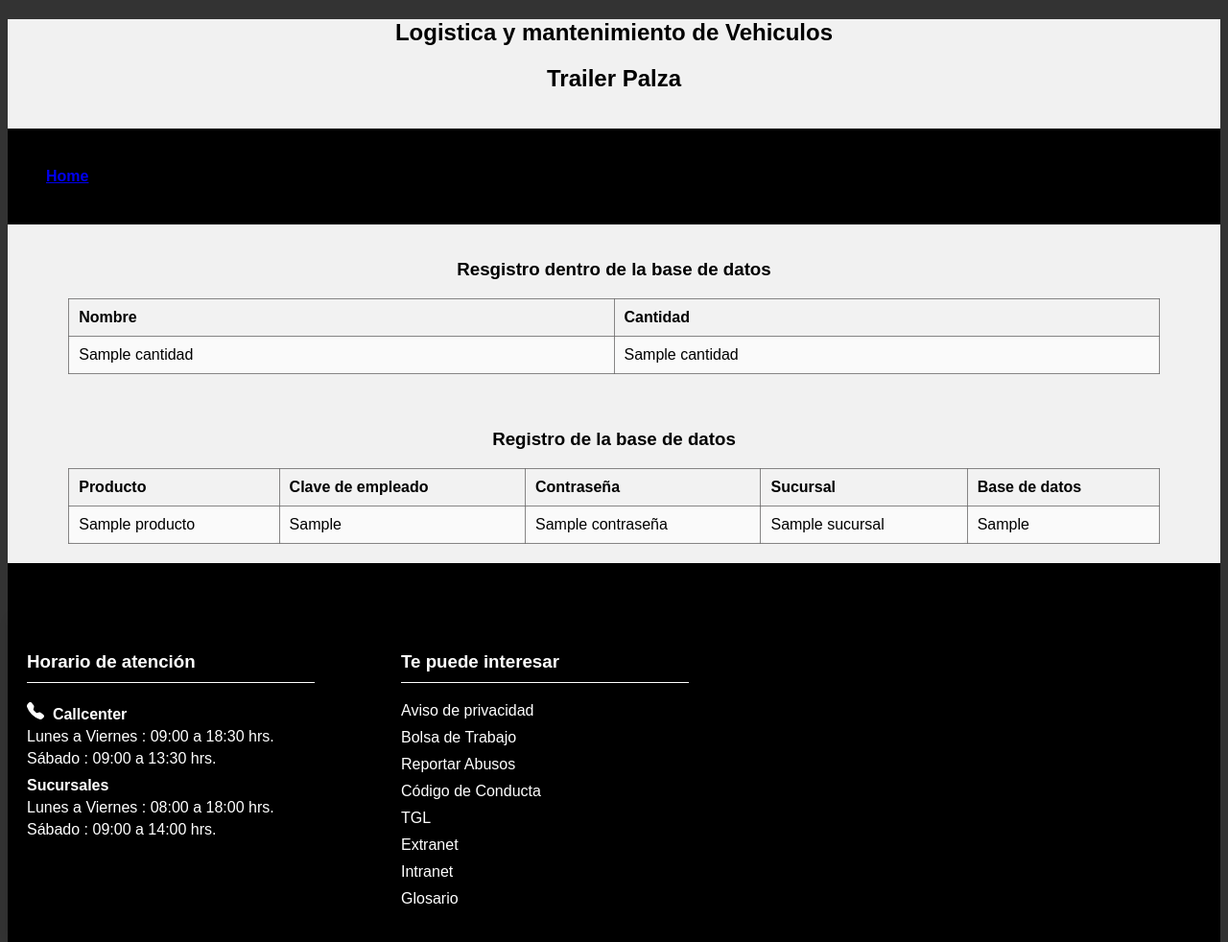
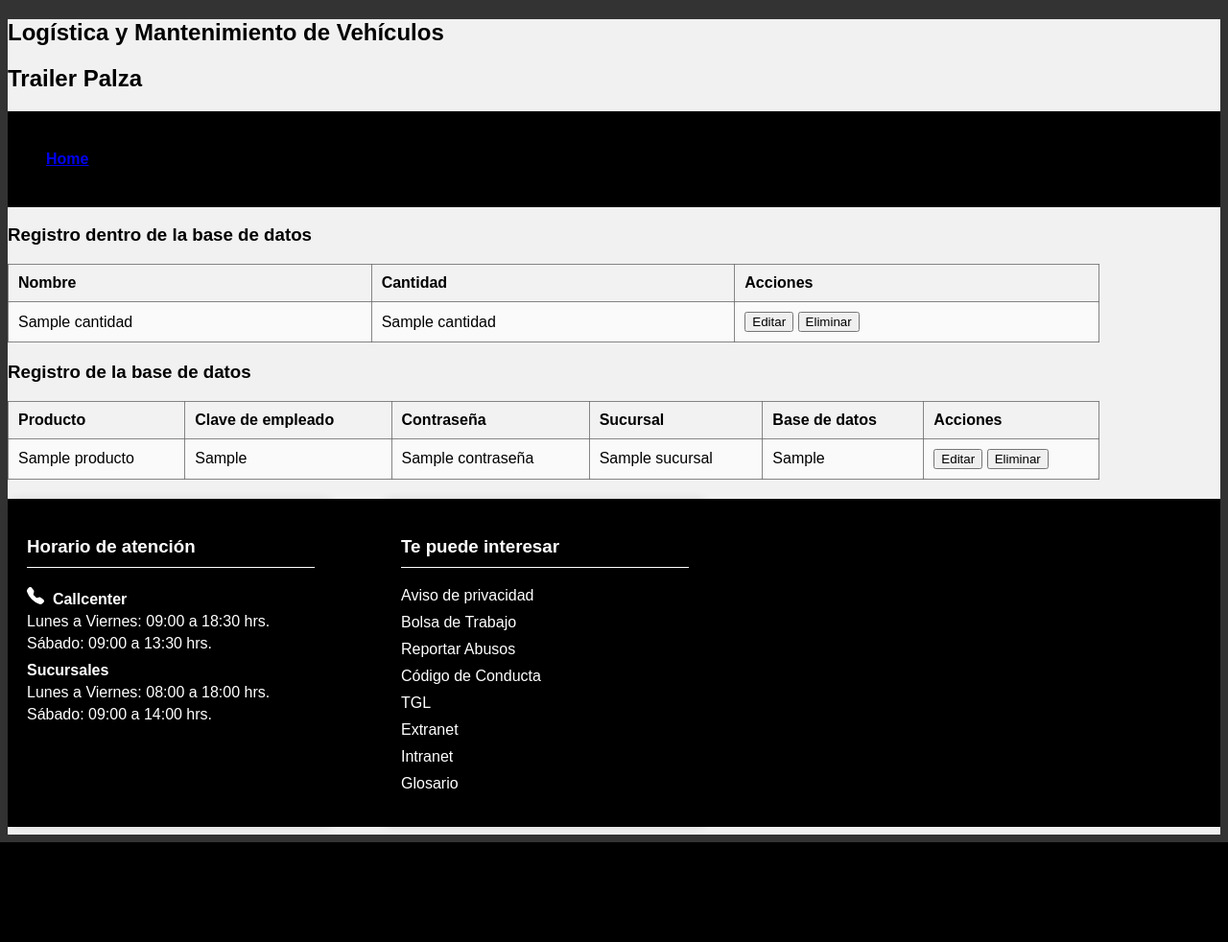
Before and after one commit to emir12344949494/Html, a Flask app: page /interior in a window 1280 px wide. Shown: the whole page at 96% size. After the commit the page ends 878 px from the top, so only its background shows below. Run offline with Flask 2, Linux system fonts and the light colour scheme; a database or web service that is not in the repository returns one stand-in record (values such as "Sample title"); some libraries are stand-ins or nearby versions.

Commit message:
se añadio una libreria

```diff
--- a/app.py
+++ b/app.py
@@ -1,18 +1,18 @@
 from flask import Flask, render_template, request, redirect, url_for
-from pymongo import MongoClient
+from flask_pymongo import PyMongo
 from bson.objectid import ObjectId
 
-app = Flask(__name__, static_folder="static")
+app = Flask(__name__)
 
 # MongoDB configuration
-def get_db():
-    client = MongoClient('mongodb+srv://22300040:Delta1500@dayrongc.b4fakiy.mongodb.net/')
-    db = client["BD1"]
-    return db
+app.config["MONGO_URI"] = "mongodb+srv://22300040:Delta1500@dayrongc.b4fakiy.mongodb.net/BD1"
+mongo = PyMongo(app)
 
 @app.route('/')
-def principal():
-    return render_template('principal.html')
+def index():
+    inventario = mongo.db.cantidad.find()
+    registros = mongo.db.registro.find()
+    return render_template('index.html', inventario=inventario, registros=registros)
 
 @app.route('/buscar')
 def buscar():
@@ -52,8 +52,7 @@ def vista():
 
 @app.route('/data')
 def data():
-    db = get_db()
-    inventario = list(db.cantidad.find())
+    inventario = list(mongo.db.cantidad.find())
     return render_template('data.html', inventario=inventario)
 
 @app.route('/add_item', methods=['GET', 'POST'])
@@ -61,15 +60,13 @@ def add_item():
     if request.method == 'POST':
         nombre = request.form['nombre']
         cantidad = request.form['cantidad']
-        db = get_db()
-        db.cantidad.insert_one({'nombre': nombre, 'cantidad': cantidad})
+        mongo.db.cantidad.insert_one({'nombre': nombre, 'cantidad': cantidad})
         return redirect(url_for('data'))
     return render_template('add_item.html')
 
 @app.route('/delete_item/<item_id>')
 def delete_item(item_id):
-    db = get_db()
-    db.cantidad.delete_one({'_id': ObjectId(item_id)})
+    mongo.db.cantidad.delete_one({'_id': ObjectId(item_id)})
     return redirect(url_for('data'))
 
 @app.route('/register', methods=['GET', 'POST'])
@@ -80,8 +77,7 @@ def register():
         contraseña = request.form['password']
         sucursal = request.form['sucursal']
         base_datos = request.form['data']
-        db = get_db()
-        db.registro.insert_one({
+        mongo.db.registro.insert_one({
             'producto': producto,
             'clave_empleado': clave_empleado,
             'contraseña': contraseña,
@@ -93,14 +89,50 @@ def register():
 
 @app.route('/interior')
 def visualize_data():
-    db = get_db()
-    inventario = list(db.cantidad.find())
-    registros = list(db.registro.find())
+    inventario = list(mongo.db.cantidad.find())
+    registros = list(mongo.db.registro.find())
     return render_template('interior.html', inventario=inventario, registros=registros)
+
+@app.route('/editar_inventario/<id>', methods=['GET'])
+def editar_inventario(id):
+    item = mongo.db.cantidad.find_one({'_id': ObjectId(id)})
+    return render_template('editar_inventario.html', item=item)
+
+@app.route('/eliminar_inventario/<id>', methods=['POST'])
+def eliminar_inventario(id):
+    mongo.db.cantidad.delete_one({'_id': ObjectId(id)})
+    return redirect(url_for('index'))
+
+@app.route('/editar_registro/<id>', methods=['GET'])
+def editar_registro(id):
+    reg = mongo.db.registro.find_one({'_id': ObjectId(id)})
+    return render_template('editar_registro.html', reg=reg)
+
+@app.route('/eliminar_registro/<id>', methods=['POST'])
+def eliminar_registro(id):
+    mongo.db.registro.delete_one({'_id': ObjectId(id)})
+    return redirect(url_for('index'))
+
+@app.route('/anadir_registro', methods=['POST'])
+def anadir_registro():
+    producto = request.form.get('producto')
+    clave_empleado = request.form.get('clave_empleado')
+    contraseña = request.form.get('contraseña')
+    sucursal = request.form.get('sucursal')
+    base_datos = request.form.get('base_datos')
+
+    mongo.db.registro.insert_one({
+        'producto': producto,
+        'clave_empleado': clave_empleado,
+        'contraseña': contraseña,
+        'sucursal': sucursal,
+        'base_datos': base_datos
+    })
+
+    return redirect(url_for('index'))
 
 if __name__ == '__main__':
     app.run(debug=True)
-
 
 
 
--- a/templates/interior.html
+++ b/templates/interior.html
@@ -1,15 +1,15 @@
 <!DOCTYPE html>
 <html>
 <head>
-    <title>Vizualizacion</title>
+    <title>Visualización</title>
     <link rel="stylesheet" type="text/css" href="{{ url_for('static', filename='css/styles.css') }}">
-    <link class="ops" rel="icon" href="{{ url_for('static', filename='css/database.svg') }}" type="image/svg+xml">
+    <link rel="icon" href="{{ url_for('static', filename='css/database.svg') }}" type="image/svg+xml">
 </head>
 <body>
-  <section  class="delta">
-    <h1 class="home"><center>Logistica y mantenimiento de Vehiculos</h1>
-        <h1 class="home"><center>Trailer Palza</h1>
-            <br>
+    <section class="delta">
+        <h1 class="home">Logística y Mantenimiento de Vehículos</h1>
+        <h1 class="home">Trailer Palza</h1>
+
         <section class="perro">
             <nav>
                 <ul>
@@ -17,23 +17,32 @@
                 </ul>
             </nav>
         </section>
-    <center><section  class="container">
-    <br>
-    <h1><center>Resgistro dentro de la base de datos</center></h1>
+
+        <section class="container">
+            <h1 class="center">Registro dentro de la base de datos</h1>
             <table border="1">
                 <tr>
                     <th>Nombre</th>
                     <th>Cantidad</th>
+                    <th>Acciones</th>
                 </tr>
                 {% for item in inventario %}
                 <tr>
                     <td>{{ item.nombre }}</td>
                     <td>{{ item.cantidad }}</td>
+                    <td>
+                        <form action="{{ url_for('editar_inventario', id=item.id) }}" method="get" style="display:inline;">
+                            <button type="submit">Editar</button>
+                        </form>
+                        <form action="{{ url_for('eliminar_inventario', id=item.id) }}" method="post" style="display:inline;">
+                            <button type="submit">Eliminar</button>
+                        </form>
+                    </td>
                 </tr>
                 {% endfor %}
             </table>
-      <br>
-    <h1><center>Registro de la base de datos</center></h1>
+
+            <h1 class="center">Registro de la base de datos</h1>
             <table border="1">
                 <tr>
                     <th>Producto</th>
@@ -41,6 +50,7 @@
                     <th>Contraseña</th>
                     <th>Sucursal</th>
                     <th>Base de datos</th>
+                    <th>Acciones</th>
                 </tr>
                 {% for reg in registros %}
                 <tr>
@@ -49,31 +59,38 @@
                     <td>{{ reg.contraseña }}</td>
                     <td>{{ reg.sucursal }}</td>
                     <td>{{ reg.base_datos }}</td>
+                    <td>
+                        <form action="{{ url_for('editar_registro', id=reg.id) }}" method="get" style="display:inline;">
+                            <button type="submit">Editar</button>
+                        </form>
+                        <form action="{{ url_for('eliminar_registro', id=reg.id) }}" method="post" style="display:inline;">
+                            <button type="submit">Eliminar</button>
+                        </form>
+                    </td>
                 </tr>
                 {% endfor %}
             </table>
-  </section></center>
+        </section>
 
         <section class="desarrollo">
             <footer>
-    <br>
-      <br>
-      <br>
                 <div class="conttainer">
                     <div class="info-box">
                         <h3>Horario de atención</h3>
                         <hr>
                         <div class="section">
-                <h4><svg xmlns="http://www.w3.org/2000/svg" width="18" height="18" fill="currentColor" class="bi bi-telephone-fill" viewBox="0 0 16 16">
+                            <h4>
+                                <svg xmlns="http://www.w3.org/2000/svg" width="18" height="18" fill="currentColor" class="bi bi-telephone-fill" viewBox="0 0 16 16">
                                     <path fill-rule="evenodd" d="M1.885.511a1.745 1.745 0 0 1 2.61.163L6.29 2.98c.329.423.445.974.315 1.494l-.547 2.19a.68.68 0 0 0 .178.643l2.457 2.457a.68.68 0 0 0 .644.178l2.189-.547a1.75 1.75 0 0 1 1.494.315l2.306 1.794c.829.645.905 1.87.163 2.611l-1.034 1.034c-.74.74-1.846 1.065-2.877.702a18.6 18.6 0 0 1-7.01-4.42 18.6 18.6 0 0 1-4.42-7.009c-.362-1.03-.037-2.137.703-2.877z"/>
-                </svg>&nbsp;&nbsp;Callcenter</h4>
-                <p>Lunes a Viernes : 09:00 a 18:30 hrs.</p>
-                <p>Sábado : 09:00 a 13:30 hrs.</p>
+                                </svg>&nbsp;&nbsp;Callcenter
+                            </h4>
+                            <p>Lunes a Viernes: 09:00 a 18:30 hrs.</p>
+                            <p>Sábado: 09:00 a 13:30 hrs.</p>
                         </div>
                         <div class="section">
                             <h4>Sucursales</h4>
-                <p>Lunes a Viernes : 08:00 a 18:00 hrs.</p>
-                <p>Sábado : 09:00 a 14:00 hrs.</p>
+                            <p>Lunes a Viernes: 08:00 a 18:00 hrs.</p>
+                            <p>Sábado: 09:00 a 14:00 hrs.</p>
                         </div>
                     </div>
                     <div class="info-box">
@@ -95,4 +112,4 @@
         </section>
     </section>
 </body>
-</html
+</html>
```
Also changed, not shown: 3 other files. Lines whose indentation alone changed are shown as unchanged.
